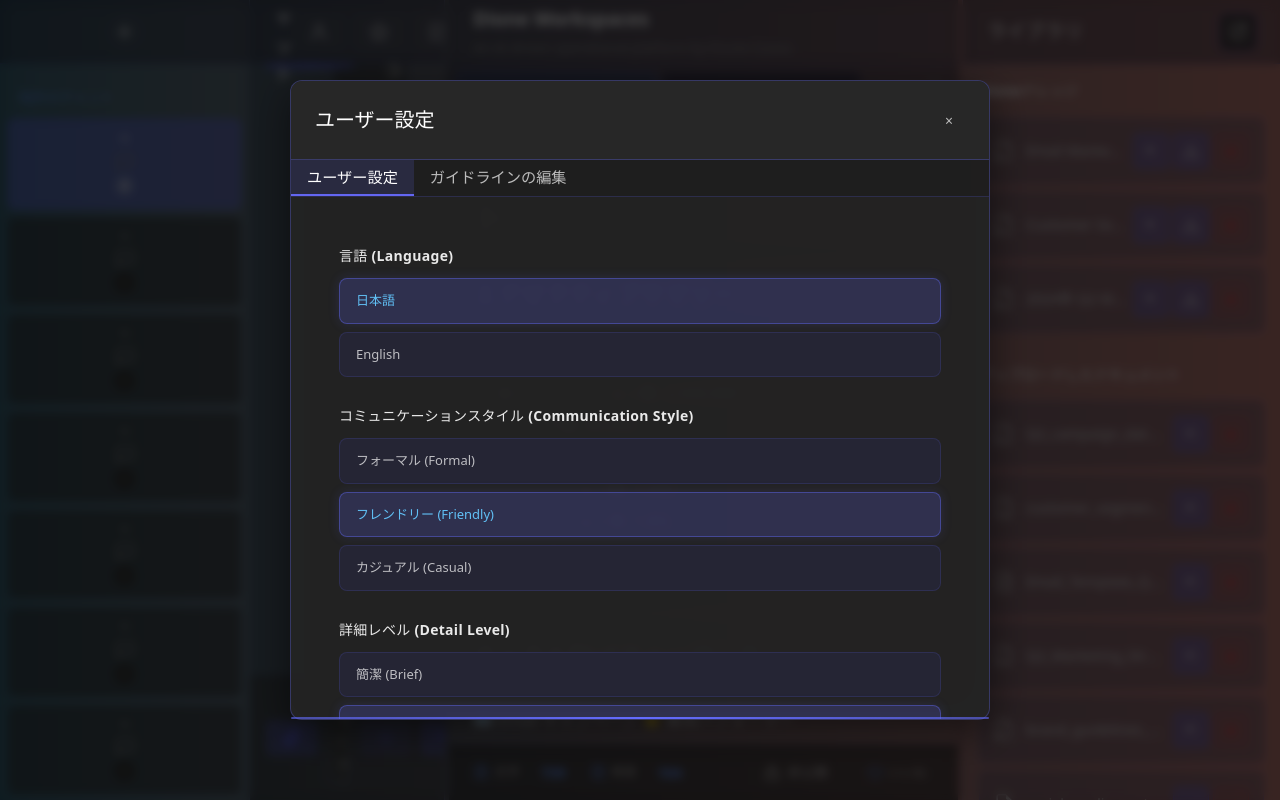
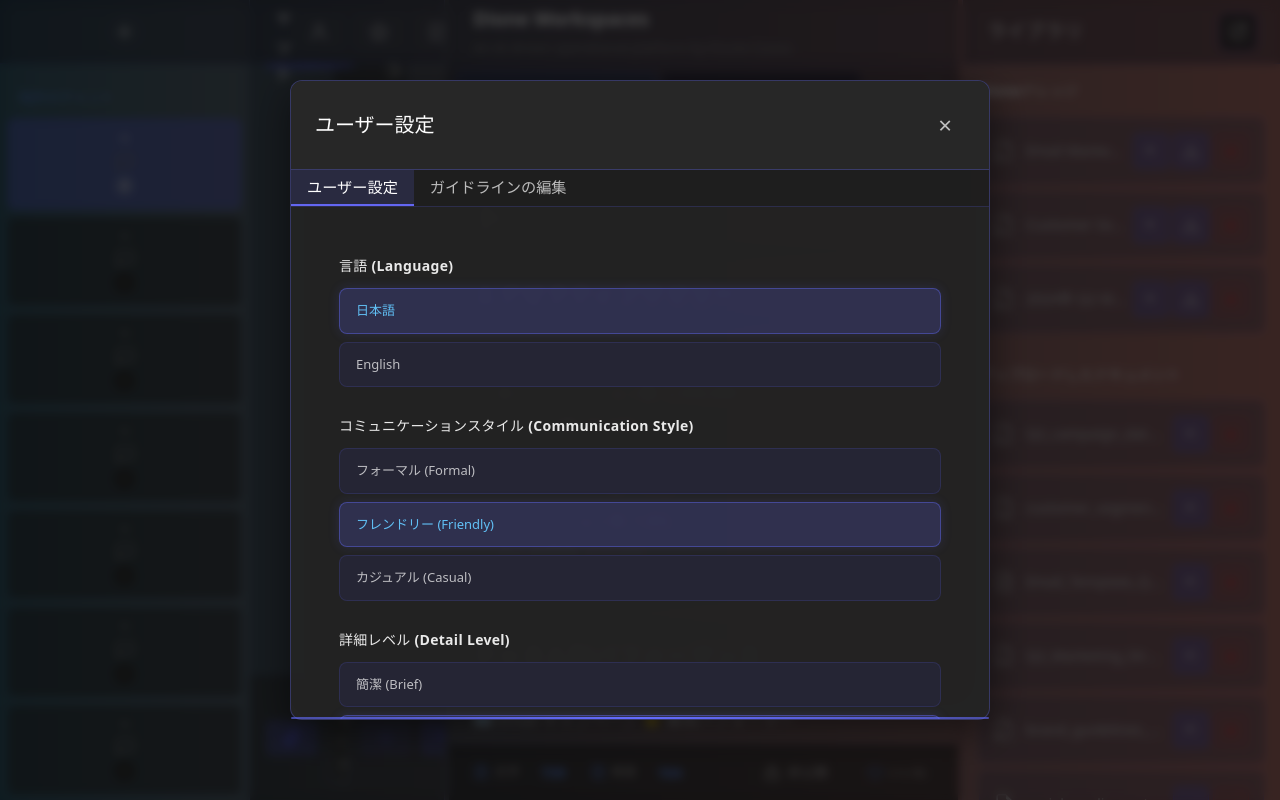
Before and after one commit to AyaNetworks/gamen, a React (Vite) app in the folder ai-workspace-app/: page / in a window 1280 px wide. Both pictures are taken after a click on the button 319 px from the left and 31 px from the top of the page. Built offline with nearby package versions, Linux system fonts and the light colour scheme.

Commit message:
style(ui): adjust ConfigurationModal header and button sizing

```diff
--- a/ai-workspace-app/src/components/ConfigurationModal.css
+++ b/ai-workspace-app/src/components/ConfigurationModal.css
@@ -37,6 +37,13 @@
   border-radius: 12px 12px 0 0;
 }
 
+.config-modal-header .radix-button {
+  width: 40px !important;
+  height: 40px !important;
+  font-size: 1.5rem !important;
+  padding: 0 !important;
+}
+
 .config-modal-title {
   font-size: 1.25rem;
   color: #fff;
@@ -45,13 +52,13 @@
 }
 
 .config-modal-close-button {
-  width: 32px;
-  height: 32px;
+  width: 40px;
+  height: 40px;
   border-radius: 6px;
   background-color: rgba(255, 80, 80, 0.2);
   border: 1px solid rgba(255, 80, 80, 0.4);
   color: #ff8080;
-  font-size: 1.5rem;
+  font-size: 2rem;
   line-height: 1;
   cursor: pointer;
   transition: all 0.2s;
@@ -77,7 +84,7 @@
 
 .config-tab {
   flex: 1;
-  padding: 1rem 1.5rem;
+  padding: 1.5rem 2rem;
   background: none;
   border: none;
   color: #888;
```
